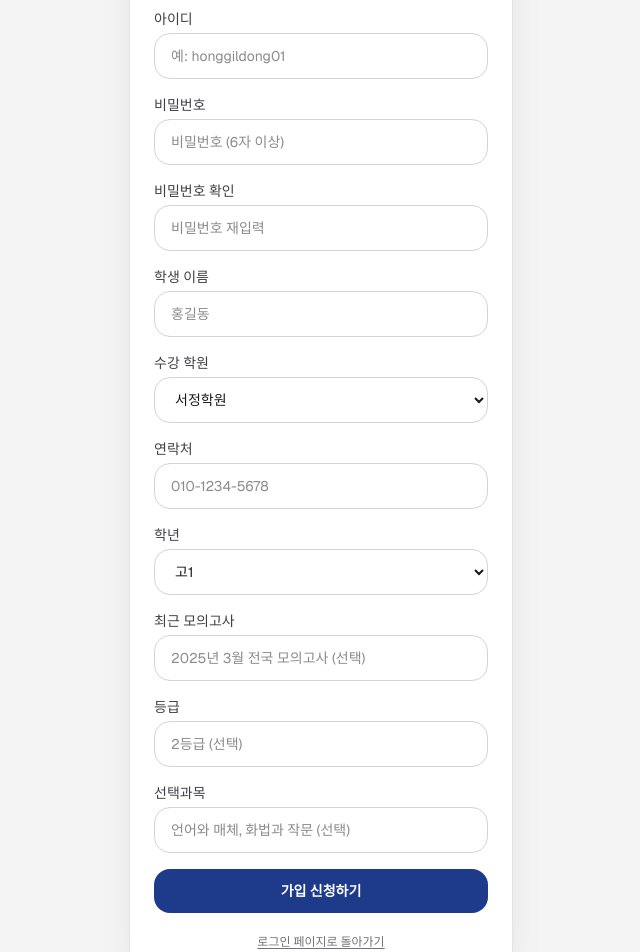
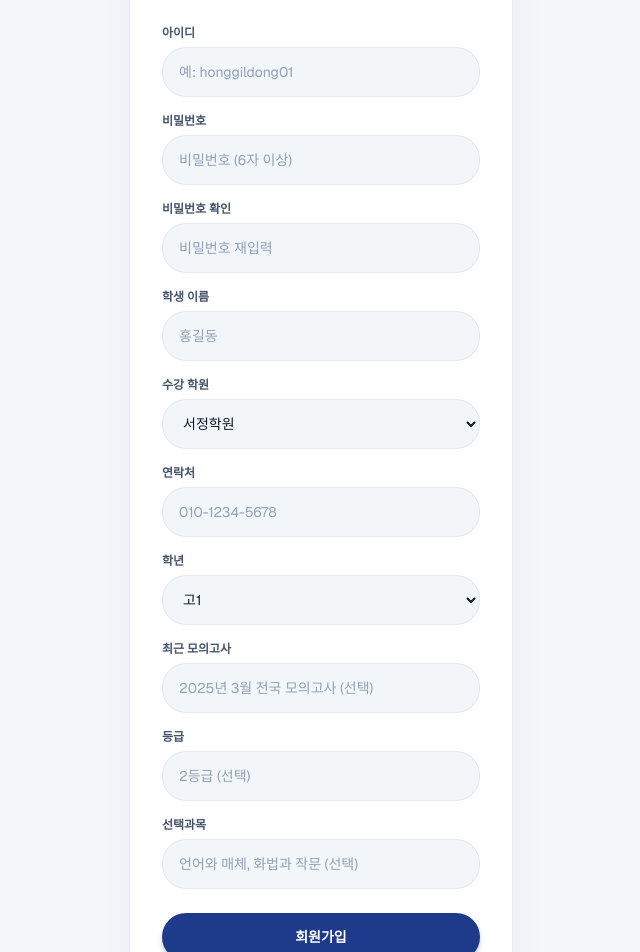
Before and after one commit to koreanliving/jeongkwan_web, a Next.js app: page /auth/signup in a window 1280 px wide. Shown: the part 160-1112 px from the top of the page, without its empty margins (319-959 px from the left). Built offline with nearby package versions, Linux system fonts and the light colour scheme.

Commit message:
회원가입 수정

```diff
--- a/app/auth/signup/page.tsx
+++ b/app/auth/signup/page.tsx
@@ -8,6 +8,11 @@ const academies = ["서정학원", "다올105", "라파에듀", "입시왕"] as
 const grades = ["중1", "중2", "중3", "고1", "고2", "고3", "N수"] as const;
 
 type Academy = (typeof academies)[number];
+
+const fieldClass =
+	"w-full rounded-3xl border border-slate-200/90 bg-slate-100/90 px-4 py-3.5 text-sm text-slate-900 placeholder:text-slate-400 outline-none transition focus:border-brand/45 focus:bg-white focus:ring-2 focus:ring-brand/15";
+
+const labelClass = "mb-1.5 block text-xs font-semibold text-slate-600";
 
 export default function SignupPage() {
 	const [studentId, setStudentId] = useState("");
@@ -27,8 +32,6 @@ export default function SignupPage() {
 	const handleSubmit = async (event: FormEvent<HTMLFormElement>) => {
 		event.preventDefault();
 		setError("");
-
-
 
 		if (!studentId.trim() || !password.trim() || !passwordConfirm.trim() || !studentName.trim() || !phone.trim()) {
 			setError("아이디, 비밀번호, 이름, 연락처는 필수입니다.");
@@ -83,18 +86,18 @@ export default function SignupPage() {
 
 	if (success) {
 		return (
-			<main className="flex min-h-screen items-center justify-center bg-zinc-100 px-5 py-10 text-zinc-900">
-				<section className="w-full max-w-sm rounded-3xl border border-zinc-200 bg-white p-6 shadow-[0_20px_45px_-30px_rgba(0,0,0,0.35)]">
+			<main className="flex min-h-screen min-h-[100dvh] items-center justify-center bg-app-sage px-5 py-10 text-slate-900">
+				<section className="w-full max-w-[22rem] rounded-[1.75rem] border border-slate-200/80 bg-white p-7 shadow-[0_24px_50px_-28px_rgba(30,58,138,0.18)] sm:max-w-sm sm:p-8">
 					<div className="flex justify-center">
-						<CheckCircle2 className="h-12 w-12 text-emerald-600" />
+						<CheckCircle2 className="h-12 w-12 text-brand" strokeWidth={2} />
 					</div>
-					<h1 className="mt-4 text-center text-xl font-bold tracking-tight">가입 신청이 접수되었습니다</h1>
-					<p className="mt-3 text-center text-sm text-zinc-600">
+					<h1 className="mt-4 text-center text-xl font-bold tracking-tight text-brand">가입 신청이 접수되었습니다</h1>
+					<p className="mt-3 text-center text-sm font-medium leading-relaxed text-slate-600">
 						관리자 검토 후 로그인 계정이 생성되면 알려드립니다. 잠시만 기다려 주세요.
 					</p>
 					<Link
 						href="/login"
-						className="mt-6 block rounded-2xl bg-brand px-4 py-3 text-center text-sm font-semibold text-white transition hover:bg-brand-hover active:bg-brand-active"
+						className="mt-8 block w-full rounded-3xl bg-brand py-3.5 text-center text-sm font-bold text-white shadow-md shadow-brand/25 transition hover:bg-brand-hover active:bg-brand-active"
 					>
 						로그인 페이지로 돌아가기
 					</Link>
@@ -104,14 +107,15 @@ export default function SignupPage() {
 	}
 
 	return (
-		<main className="flex min-h-screen items-center justify-center bg-zinc-100 px-5 py-10 text-zinc-900">
-			<section className="w-full max-w-sm rounded-3xl border border-zinc-200 bg-white p-6 shadow-[0_20px_45px_-30px_rgba(0,0,0,0.35)]">
-				<h1 className="text-center text-2xl font-bold tracking-tight">가입 신청</h1>
-				<p className="mt-2 text-center text-sm text-zinc-500">아래 정보를 입력하면 관리자 검토 후 계정을 만들어드립니다.</p>
+		<main className="flex min-h-screen min-h-[100dvh] items-center justify-center bg-app-sage px-5 py-10 pb-14 text-slate-900">
+			<section className="w-full max-w-[22rem] rounded-[1.75rem] border border-slate-200/80 bg-white p-7 shadow-[0_24px_50px_-28px_rgba(30,58,138,0.18)] sm:max-w-sm sm:p-8">
+				<h1 className="text-center text-2xl font-bold tracking-tight text-brand">회원가입</h1>
+				<p className="mt-2 text-center text-sm font-medium text-slate-500">수능국어 학습을 시작하세요</p>
+				<p className="mt-1 text-center text-xs text-slate-400">아래 정보를 입력하면 관리자 검토 후 계정을 만들어드립니다.</p>
 
-				<form className="mt-6 space-y-4" onSubmit={handleSubmit}>
+				<form className="mt-8 space-y-4" onSubmit={handleSubmit}>
 					<div>
-						<label className="block text-sm font-medium text-zinc-700" htmlFor="studentId">
+						<label className={labelClass} htmlFor="studentId">
 							아이디
 						</label>
 						<input
@@ -123,12 +127,12 @@ export default function SignupPage() {
 								setError("");
 							}}
 							placeholder="예: honggildong01"
-							className="mt-1 w-full rounded-2xl border border-zinc-300 bg-white px-4 py-3 text-sm outline-none transition focus:border-zinc-500 focus:ring-2 focus:ring-zinc-200"
+							className={fieldClass}
 							required
 						/>
 					</div>
 					<div>
-						<label className="block text-sm font-medium text-zinc-700" htmlFor="password">
+						<label className={labelClass} htmlFor="password">
 							비밀번호
 						</label>
 						<input
@@ -140,12 +144,12 @@ export default function SignupPage() {
 								setError("");
 							}}
 							placeholder="비밀번호 (6자 이상)"
-							className="mt-1 w-full rounded-2xl border border-zinc-300 bg-white px-4 py-3 text-sm outline-none transition focus:border-zinc-500 focus:ring-2 focus:ring-zinc-200"
+							className={fieldClass}
 							required
 						/>
 					</div>
 					<div>
-						<label className="block text-sm font-medium text-zinc-700" htmlFor="passwordConfirm">
+						<label className={labelClass} htmlFor="passwordConfirm">
 							비밀번호 확인
 						</label>
 						<input
@@ -157,12 +161,12 @@ export default function SignupPage() {
 								setError("");
 							}}
 							placeholder="비밀번호 재입력"
-							className="mt-1 w-full rounded-2xl border border-zinc-300 bg-white px-4 py-3 text-sm outline-none transition focus:border-zinc-500 focus:ring-2 focus:ring-zinc-200"
+							className={fieldClass}
 							required
 						/>
 					</div>
 					<div>
-						<label className="block text-sm font-medium text-zinc-700" htmlFor="studentName">
+						<label className={labelClass} htmlFor="studentName">
 							학생 이름
 						</label>
 						<input
@@ -174,20 +178,20 @@ export default function SignupPage() {
 								setError("");
 							}}
 							placeholder="홍길동"
-							className="mt-1 w-full rounded-2xl border border-zinc-300 bg-white px-4 py-3 text-sm outline-none transition focus:border-zinc-500 focus:ring-2 focus:ring-zinc-200"
+							className={fieldClass}
 							required
 						/>
 					</div>
 
 					<div>
-						<label className="block text-sm font-medium text-zinc-700" htmlFor="academy">
+						<label className={labelClass} htmlFor="academy">
 							수강 학원
 						</label>
 						<select
 							id="academy"
 							value={academy}
 							onChange={(event) => setAcademy(event.target.value as Academy)}
-							className="mt-1 w-full rounded-2xl border border-zinc-300 bg-white px-4 py-3 text-sm outline-none transition focus:border-zinc-500 focus:ring-2 focus:ring-zinc-200"
+							className={fieldClass}
 						>
 							{academies.map((opt) => (
 								<option key={opt} value={opt}>
@@ -198,7 +202,7 @@ export default function SignupPage() {
 					</div>
 
 					<div>
-						<label className="block text-sm font-medium text-zinc-700" htmlFor="phone">
+						<label className={labelClass} htmlFor="phone">
 							연락처
 						</label>
 						<input
@@ -210,21 +214,16 @@ export default function SignupPage() {
 								setError("");
 							}}
 							placeholder="010-1234-5678"
-							className="mt-1 w-full rounded-2xl border border-zinc-300 bg-white px-4 py-3 text-sm outline-none transition focus:border-zinc-500 focus:ring-2 focus:ring-zinc-200"
+							className={fieldClass}
 							required
 						/>
 					</div>
 
 					<div>
-						<label className="block text-sm font-medium text-zinc-700" htmlFor="grade">
+						<label className={labelClass} htmlFor="grade">
 							학년
 						</label>
-						<select
-							id="grade"
-							value={grade}
-							onChange={(event) => setGrade(event.target.value)}
-							className="mt-1 w-full rounded-2xl border border-zinc-300 bg-white px-4 py-3 text-sm outline-none transition focus:border-zinc-500 focus:ring-2 focus:ring-zinc-200"
-						>
+						<select id="grade" value={grade} onChange={(event) => setGrade(event.target.value)} className={fieldClass}>
 							{grades.map((opt) => (
 								<option key={opt} value={opt}>
 									{opt}
@@ -234,7 +233,7 @@ export default function SignupPage() {
 					</div>
 
 					<div>
-						<label className="block text-sm font-medium text-zinc-700" htmlFor="recentTest">
+						<label className={labelClass} htmlFor="recentTest">
 							최근 모의고사
 						</label>
 						<input
@@ -243,12 +242,12 @@ export default function SignupPage() {
 							value={recentTest}
 							onChange={(event) => setRecentTest(event.target.value)}
 							placeholder="2025년 3월 전국 모의고사 (선택)"
-							className="mt-1 w-full rounded-2xl border border-zinc-300 bg-white px-4 py-3 text-sm outline-none transition focus:border-zinc-500 focus:ring-2 focus:ring-zinc-200"
+							className={fieldClass}
 						/>
 					</div>
 
 					<div>
-						<label className="block text-sm font-medium text-zinc-700" htmlFor="recentGrade">
+						<label className={labelClass} htmlFor="recentGrade">
 							등급
 						</label>
 						<input
@@ -257,12 +256,12 @@ export default function SignupPage() {
 							value={recentGrade}
 							onChange={(event) => setRecentGrade(event.target.value)}
 							placeholder="2등급 (선택)"
-							className="mt-1 w-full rounded-2xl border border-zinc-300 bg-white px-4 py-3 text-sm outline-none transition focus:border-zinc-500 focus:ring-2 focus:ring-zinc-200"
+							className={fieldClass}
 						/>
 					</div>
 
 					<div>
-						<label className="block text-sm font-medium text-zinc-700" htmlFor="selectedSubject">
+						<label className={labelClass} htmlFor="selectedSubject">
 							선택과목
 						</label>
 						<input
@@ -271,12 +270,12 @@ export default function SignupPage() {
 							value={selectedSubject}
 							onChange={(event) => setSelectedSubject(event.target.value)}
 							placeholder="언어와 매체, 화법과 작문 (선택)"
-							className="mt-1 w-full rounded-2xl border border-zinc-300 bg-white px-4 py-3 text-sm outline-none transition focus:border-zinc-500 focus:ring-2 focus:ring-zinc-200"
+							className={fieldClass}
 						/>
 					</div>
 
 					{error ? (
-						<div className="flex gap-2 rounded-2xl border border-rose-200 bg-rose-50 px-4 py-3">
+						<div className="flex gap-2 rounded-2xl border border-rose-200/90 bg-rose-50 px-4 py-3">
 							<AlertCircle className="h-5 w-5 shrink-0 text-rose-600" />
 							<p className="text-sm text-rose-700">{error}</p>
 						</div>
@@ -285,15 +284,15 @@ export default function SignupPage() {
 					<button
 						type="submit"
 						disabled={isSubmitting}
-						className="w-full rounded-2xl bg-brand px-4 py-3 text-sm font-semibold text-white transition hover:bg-brand-hover active:bg-brand-active disabled:cursor-not-allowed disabled:opacity-45"
+						className="mt-2 w-full rounded-3xl bg-brand py-3.5 text-sm font-bold text-white shadow-md shadow-brand/25 transition hover:bg-brand-hover active:bg-brand-active disabled:cursor-not-allowed disabled:opacity-45"
 					>
-						{isSubmitting ? "신청 중..." : "가입 신청하기"}
+						{isSubmitting ? "처리 중..." : "회원가입"}
 					</button>
 				</form>
 
-				<div className="mt-4 text-center">
-					<Link href="/login" className="text-xs font-medium text-zinc-500 underline underline-offset-2 hover:text-zinc-700">
-						로그인 페이지로 돌아가기
+				<div className="mt-6 border-t border-slate-100 pt-6 text-center">
+					<Link href="/login" className="text-sm font-semibold text-slate-500 transition hover:text-brand">
+						로그인
 					</Link>
 				</div>
 			</section>
--- a/app/login/page.tsx
+++ b/app/login/page.tsx
@@ -3,6 +3,9 @@
 import { FormEvent, useState } from "react";
 import { useRouter } from "next/navigation";
 import Link from "next/link";
+
+const fieldClass =
+	"w-full rounded-3xl border border-slate-200/90 bg-slate-100/90 px-4 py-3.5 text-sm text-slate-900 placeholder:text-slate-400 outline-none transition focus:border-brand/45 focus:bg-white focus:ring-2 focus:ring-brand/15";
 
 export default function LoginPage() {
 	const router = useRouter();
@@ -40,13 +43,14 @@ export default function LoginPage() {
 	};
 
 	return (
-		<main className="flex min-h-screen items-center justify-center bg-zinc-100 px-5 py-10 text-zinc-900">
-			<section className="w-full max-w-sm rounded-3xl border border-zinc-200 bg-white p-6 shadow-[0_20px_45px_-30px_rgba(0,0,0,0.35)]">
-				<h1 className="text-center text-2xl font-bold tracking-tight">수강생 인증</h1>
-				<p className="mt-2 text-center text-sm text-zinc-500">학생 계정으로 로그인</p>
+		<main className="flex min-h-screen min-h-[100dvh] items-center justify-center bg-app-sage px-5 py-10 text-slate-900">
+			<section className="w-full max-w-[22rem] rounded-[1.75rem] border border-slate-200/80 bg-white p-7 shadow-[0_24px_50px_-28px_rgba(30,58,138,0.18)] sm:max-w-sm sm:p-8">
+				<h1 className="text-center text-2xl font-bold tracking-tight text-brand">수강생 인증</h1>
+				<p className="mt-2 text-center text-sm font-medium text-slate-500">학생 계정으로 로그인</p>
 
-				<form className="mt-6 space-y-4" onSubmit={handleSubmit}>
-					<label className="block text-sm font-medium text-zinc-700" htmlFor="studentId">
+				<form className="mt-8 space-y-4" onSubmit={handleSubmit}>
+					<div>
+						<label className="mb-1.5 block text-xs font-semibold text-slate-600" htmlFor="studentId">
 							학생 아이디
 						</label>
 						<input
@@ -58,11 +62,13 @@ export default function LoginPage() {
 								setError("");
 							}}
 							placeholder="예: 2-03"
-						className="w-full rounded-2xl border border-zinc-300 bg-white px-4 py-3 text-sm outline-none transition focus:border-zinc-500 focus:ring-2 focus:ring-zinc-200"
+							className={fieldClass}
 							required
 						/>
+					</div>
 
-					<label className="block text-sm font-medium text-zinc-700" htmlFor="password">
+					<div>
+						<label className="mb-1.5 block text-xs font-semibold text-slate-600" htmlFor="password">
 							비밀번호
 						</label>
 						<input
@@ -74,28 +80,32 @@ export default function LoginPage() {
 								setError("");
 							}}
 							placeholder="비밀번호를 입력하세요"
-						className="w-full rounded-2xl border border-zinc-300 bg-white px-4 py-3 text-sm outline-none transition focus:border-zinc-500 focus:ring-2 focus:ring-zinc-200"
+							className={fieldClass}
 							required
 						/>
+					</div>
 
-					{error ? <p className="text-sm text-rose-600">{error}</p> : null}
+					{error ? (
+						<p className="rounded-2xl border border-rose-200/90 bg-rose-50 px-3 py-2.5 text-center text-sm text-rose-700">{error}</p>
+					) : null}
 
 					<button
 						type="submit"
 						disabled={isSubmitting}
-						className="w-full rounded-2xl bg-brand px-4 py-3 text-sm font-semibold text-white transition hover:bg-brand-hover active:bg-brand-active"
+						className="mt-2 w-full rounded-3xl bg-brand py-3.5 text-sm font-bold text-white shadow-md shadow-brand/25 transition hover:bg-brand-hover active:bg-brand-active disabled:cursor-not-allowed disabled:opacity-45"
 					>
-						{isSubmitting ? "확인 중..." : "확인"}
+						{isSubmitting ? "확인 중..." : "로그인"}
 					</button>
 				</form>
 
-				<div className="mt-4 flex flex-col items-center gap-2 text-center">
-					<p className="text-xs text-zinc-500">계정이 없으신가요?</p>
-					<Link href="/auth/signup" className="text-xs font-semibold text-zinc-700 underline underline-offset-2 hover:text-zinc-900">
-						회원가입 요청
+				<div className="mt-6 flex flex-col items-center gap-3 border-t border-slate-100 pt-6">
+					<Link
+						href="/auth/signup"
+						className="text-sm font-semibold text-brand transition hover:text-brand-hover hover:underline underline-offset-4"
+					>
+						회원가입
 					</Link>
-					<p className="mt-2 text-xs text-zinc-500">또는</p>
-					<Link href="/admin-login" className="text-xs font-medium text-zinc-500 underline underline-offset-2 hover:text-zinc-700">
+					<Link href="/admin-login" className="text-xs font-medium text-slate-400 transition hover:text-slate-600">
 						관리자 로그인
 					</Link>
 				</div>
```
Lines whose indentation alone changed are shown as unchanged.
